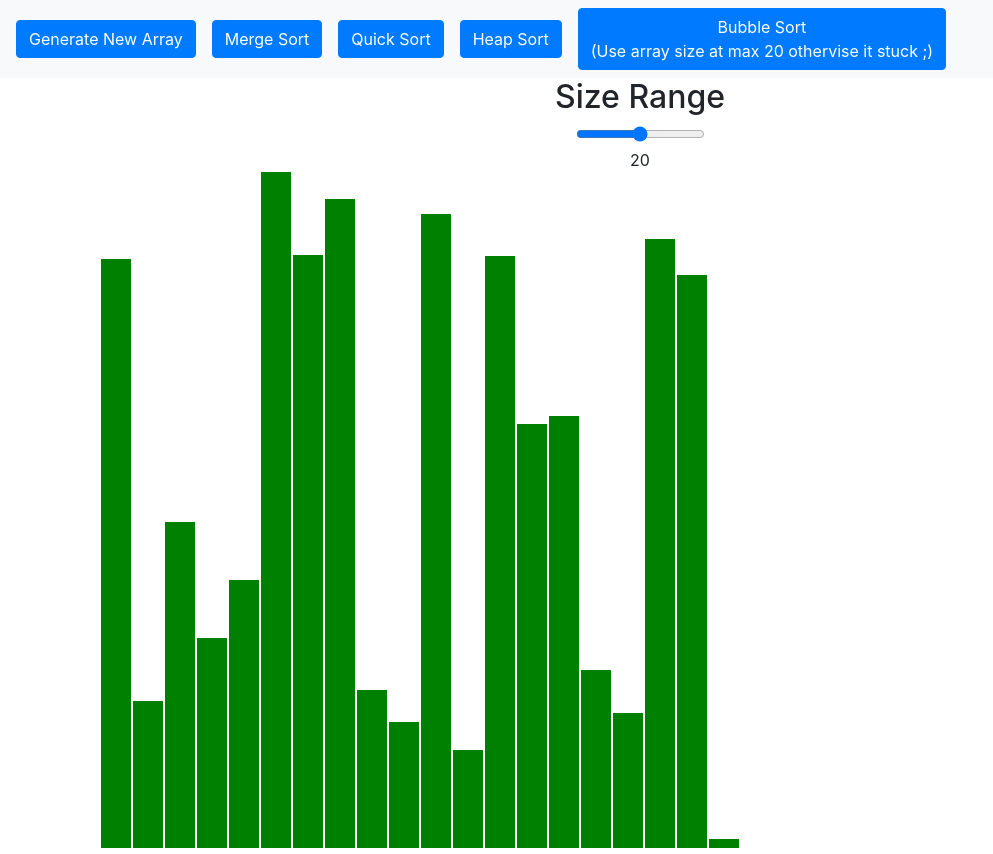
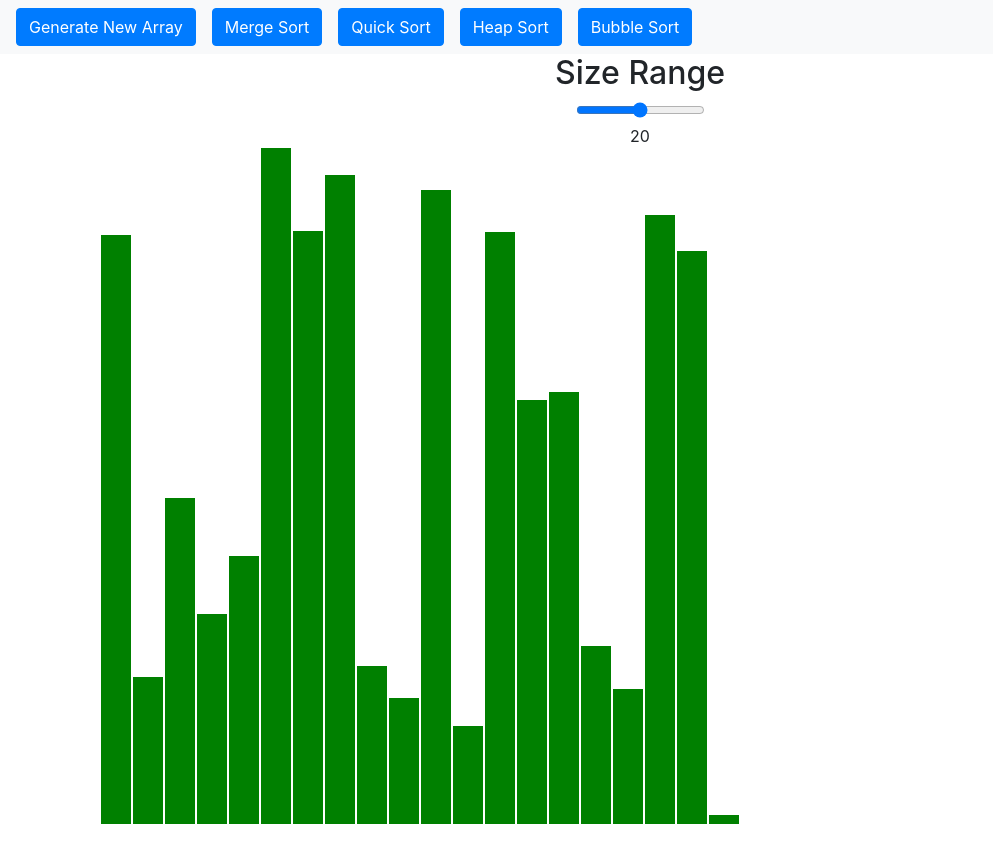
Before and after one commit to muddledluck/Sorting-Algo-Visualizer, a React (Create React App) app: page / in a window 1280 px wide. Shown: the whole page, without its empty margins (0-993 px from the left). After the commit the page ends 830 px from the top, so only its background shows below. Built offline with nearby package versions, Linux system fonts and the light colour scheme.

Commit message:
Color Change of Merge Sort

```diff
--- a/package.json
+++ b/package.json
@@ -12,7 +12,7 @@
     "react": "^16.13.1",
     "react-bootstrap": "^1.3.0",
     "react-dom": "^16.13.1",
-    "react-scripts": "3.4.3",
+    "react-scripts": "^3.4.3",
     "styled-components": "^5.2.0"
   },
   "scripts": {
--- a/src/components/Algorithms/BubbleSortAnimation/BubbleSortAnimation.js
+++ b/src/components/Algorithms/BubbleSortAnimation/BubbleSortAnimation.js
@@ -19,7 +19,7 @@ function bubbleSortHelper(auxiliaryArray, arrLength, animations){
 		for(let j = 0; j < arrLength - 1; j++){
 			if (auxiliaryArray[j] > auxiliaryArray[j + 1]){
 				animations.push([j, j+1]);
-				animations.push([j+1, j]);
+				animations.push([j + 1, j]);
 				animations.push([j, auxiliaryArray[j+1]]);
 				animations.push([j+1, auxiliaryArray[j]]);
 				swap(auxiliaryArray, j, j+1);
--- a/src/components/Buttons/Buttons.js
+++ b/src/components/Buttons/Buttons.js
@@ -3,35 +3,25 @@ import Navbar from 'react-bootstrap/Navbar';
 import Button from 'react-bootstrap/Button';
 
 const Buttons = ({resetArray, mergeSort, quickSort, heapSort, bubbleSort, volume }) => {
-		return(
+		return (
       <Navbar bg="light" expand="lg">
-				<Button
-					className="mr-3"
-					onClick={() => resetArray(volume)}>
+        <Button className="mr-3" onClick={() => resetArray(volume)}>
           Generate New Array
         </Button>
-				<Button
-					className="mr-3"
-					onClick={() => {mergeSort()}}>
+        <Button className="mr-3" onClick={() => mergeSort()}>
           Merge Sort
         </Button>
-				<Button
-					className="mr-3"
-					onClick={() => quickSort()}>
+        <Button className="mr-3" onClick={() => quickSort()}>
           Quick Sort
         </Button>
-				<Button
-					className="mr-3"
-					onClick={() => heapSort()}>
+        <Button className="mr-3" onClick={() => heapSort()}>
           Heap Sort
         </Button>
-				<Button
-					className="mr-3"
-					onClick={() => bubbleSort()}>
-						Bubble Sort <br></br>(Use array size at max 20 othervise it stuck ;)
+        <Button className="mr-3" onClick={() => bubbleSort()}>
+          Bubble Sort
         </Button>
       </Navbar>
-			)
+    );
 }
 
 export default Buttons;
--- a/src/components/SortingVisualizer/SortingVisualizer.js
+++ b/src/components/SortingVisualizer/SortingVisualizer.js
@@ -48,17 +48,18 @@ class SortingVisualizer extends React.Component{
 				const [barOneIdx, barTwoIdx] = animations[i];
 				const barOneStyle = arrayBars[barOneIdx].style;
 				const barTwoStyle = arrayBars[barTwoIdx].style;
-				const color = i % 3 === 0 ? 'red' : 'turquoise';
+				const color = i % 3 === 0 ? "red" : "purple";
 				setTimeout(() => {
 					barOneStyle.backgroundColor = color;
 					barTwoStyle.backgroundColor = color;
 				}, (i * 500)/size);
 			} else {
 				setTimeout(() => {
-					const [barOneIdx, newHeight] = animations[i];
-					const barOneStyle = arrayBars[barOneIdx].style;
-					barOneStyle.height = `${newHeight}px`;
-				}, (i * 1000)/ size);
+          const [barOneIdx, newHeight] = animations[i];
+          const barOneStyle = arrayBars[barOneIdx].style;
+          barOneStyle.backgroundColor = "turquoise";
+          barOneStyle.height = `${newHeight}px`;
+        }, (i * 1000)/ size);
 			}
 		}
 	}
@@ -133,6 +134,7 @@ class SortingVisualizer extends React.Component{
 				setTimeout(() => {
 					const [barOneIdx, newHeight] = animations[i];
 					const barOneStyle = arrayBars[barOneIdx].style;
+					barOneStyle.backgroundColor = "purple";
 					barOneStyle.height = `${newHeight}px`;
 				}, (i * 100) / size);
 			}
```
Also changed, not shown: 1 other file (tests, documents, lock files or other folders). Lines whose indentation alone changed are shown as unchanged.
